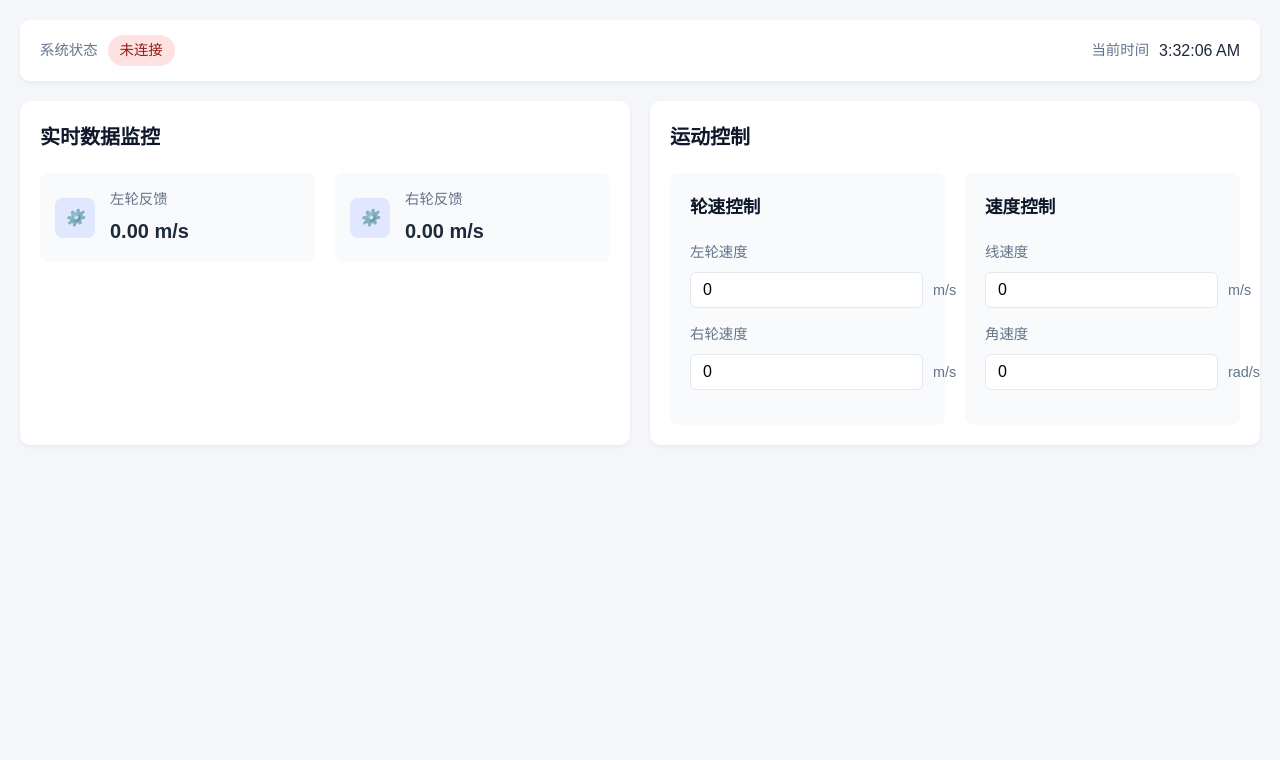
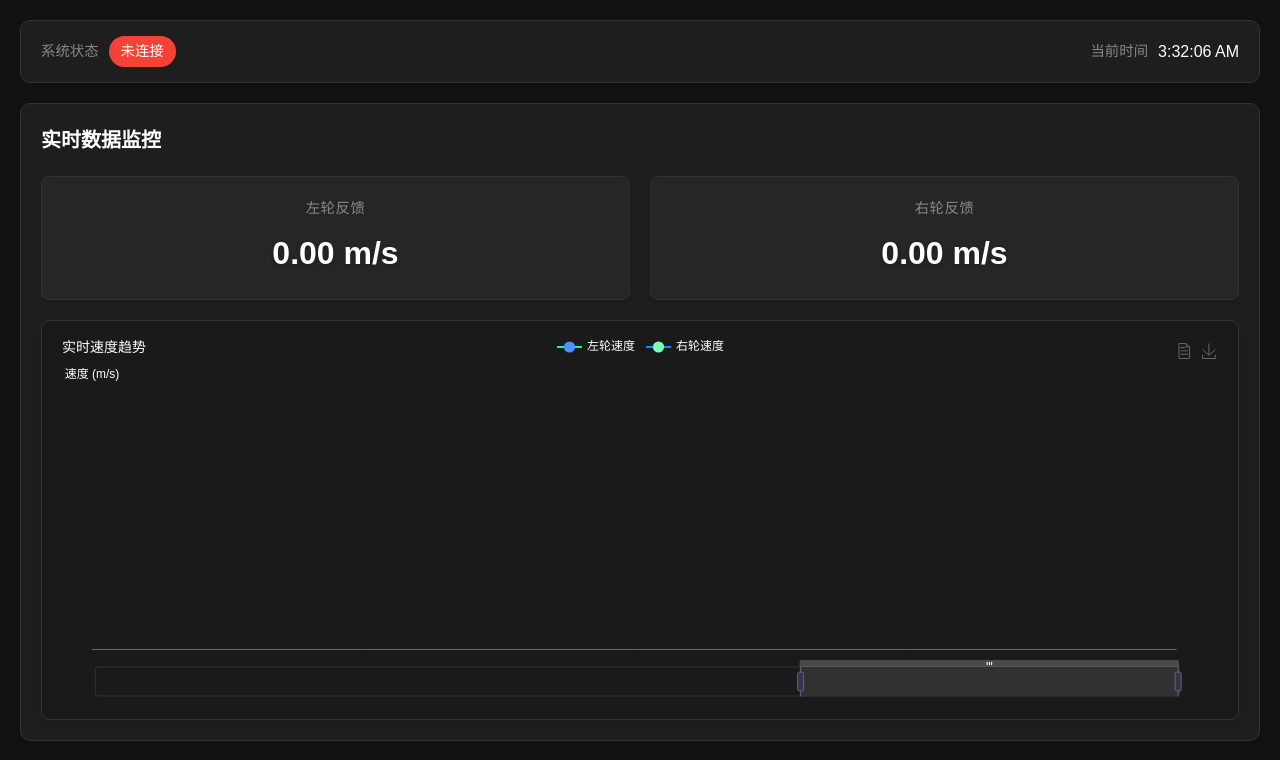
Before and after one commit to tianrking/ros2_nodejs_control, a React (Vite) app in the folder ros2-dashboard/: page / in a window 1280 px wide. Shown: the top 760 px of the page. Built offline with nearby package versions, Linux system fonts and the light colour scheme; no server answers.

Commit message:
Add echarts 	modified:   ros2-dashboard/package-lock.json 	modified:   ros2-dashboard/package.json 	modified:   ros2-dashboard/src/App.css 	modified:   ros2-dashboard/src/App.jsx

```diff
--- a/ros2-dashboard/package.json
+++ b/ros2-dashboard/package.json
@@ -10,6 +10,8 @@
     "preview": "vite preview"
   },
   "dependencies": {
+    "@ant-design/plots": "^2.3.2",
+    "echarts": "^5.5.1",
     "express": "^4.21.1",
     "rclnodejs": "^0.27.4",
     "react": "^18.3.1",
--- a/ros2-dashboard/src/App.css
+++ b/ros2-dashboard/src/App.css
@@ -1,6 +1,7 @@
 .dashboard {
   min-height: 100vh;
-  background-color: #f5f6fa;
+  background: #121212;
+  color: #ffffff;
   padding: 20px;
 }
 
@@ -8,11 +9,12 @@
 .status-bar {
   display: flex;
   justify-content: space-between;
-  background: white;
+  background: #1e1e1e;
   padding: 15px 20px;
   border-radius: 10px;
   margin-bottom: 20px;
-  box-shadow: 0 2px 4px rgba(0,0,0,0.05);
+  box-shadow: 0 4px 6px rgba(0, 0, 0, 0.1);
+  border: 1px solid #333;
 }
 
 .status-item {
@@ -22,8 +24,13 @@
 }
 
 .status-label {
-  color: #64748b;
+  color: #888;
   font-size: 0.9rem;
+}
+
+.status-value {
+  color: #fff;
+  font-weight: 500;
 }
 
 .status-indicator {
@@ -34,34 +41,28 @@
 }
 
 .status-indicator.connected {
-  background-color: #dcfce7;
-  color: #166534;
+  background: #4caf50;
+  color: white;
 }
 
 .status-indicator.disconnected {
-  background-color: #fee2e2;
-  color: #991b1b;
+  background: #f44336;
+  color: white;
 }
 
-.status-value {
-  font-weight: 500;
-  color: #1e293b;
-}
-
-/* 主要内容区域 */
+/* 主内容区样式 */
 .main-content {
   display: grid;
-  grid-template-columns: repeat(auto-fit, minmax(400px, 1fr));
   gap: 20px;
   margin-top: 20px;
 }
 
-/* 卡片通用样式 */
 .dashboard-card {
-  background: white;
+  background: #1e1e1e;
+  border: 1px solid #333;
   border-radius: 10px;
   padding: 20px;
-  box-shadow: 0 2px 4px rgba(0,0,0,0.05);
+  box-shadow: 0 4px 6px rgba(0, 0, 0, 0.1);
 }
 
 .card-header {
@@ -69,7 +70,7 @@
 }
 
 .card-header h2 {
-  color: #0f172a;
+  color: #fff;
   font-size: 1.25rem;
   font-weight: 600;
   margin: 0;
@@ -80,48 +81,53 @@
   display: grid;
   grid-template-columns: repeat(auto-fit, minmax(200px, 1fr));
   gap: 20px;
+  margin-bottom: 20px;
 }
 
 .sensor-item {
-  display: flex;
-  align-items: center;
-  padding: 15px;
-  background: #f8fafc;
+  background: #262626;
+  border: 1px solid #333;
+  padding: 20px;
   border-radius: 8px;
-  transition: transform 0.2s;
+  transition: transform 0.2s, box-shadow 0.2s;
+  box-shadow: 0 2px 4px rgba(0, 0, 0, 0.1);
 }
 
 .sensor-item:hover {
   transform: translateY(-2px);
-}
-
-.sensor-icon {
-  width: 40px;
-  height: 40px;
-  display: flex;
-  align-items: center;
-  justify-content: center;
-  background: #e0e7ff;
-  border-radius: 8px;
-  margin-right: 15px;
+  box-shadow: 0 4px 8px rgba(0, 0, 0, 0.2);
 }
 
 .sensor-info {
-  flex: 1;
+  display: flex;
+  flex-direction: column;
+  align-items: center;
 }
 
 .sensor-label {
-  display: block;
-  color: #64748b;
+  color: #888;
   font-size: 0.9rem;
-  margin-bottom: 4px;
+  margin-bottom: 8px;
+  text-transform: uppercase;
+  letter-spacing: 0.5px;
 }
 
 .sensor-value {
-  display: block;
-  color: #1e293b;
-  font-size: 1.25rem;
+  color: #fff;
+  font-size: 2rem;
   font-weight: 600;
+  text-shadow: 0 2px 4px rgba(0, 0, 0, 0.2);
+}
+
+/* 图表容器 */
+.chart-container {
+  height: 400px;
+  margin-top: 20px;
+  background: #1a1a1a;
+  border-radius: 8px;
+  padding: 15px;
+  box-shadow: 0 4px 6px rgba(0, 0, 0, 0.1);
+  border: 1px solid #333;
 }
 
 /* 控制面板样式 */
@@ -132,52 +138,74 @@
 }
 
 .control-section {
+  background: #262626;
+  border: 1px solid #333;
   padding: 20px;
-  background: #f8fafc;
   border-radius: 8px;
+  box-shadow: 0 2px 4px rgba(0, 0, 0, 0.1);
 }
 
 .control-section h3 {
-  color: #0f172a;
+  color: #fff;
   font-size: 1.1rem;
-  margin: 0 0 20px 0;
+  margin-bottom: 20px;
+  padding-bottom: 10px;
+  border-bottom: 1px solid #333;
 }
 
 .control-input-group {
-  margin-bottom: 15px;
+  margin-bottom: 20px;
+}
+
+.control-input-group:last-child {
+  margin-bottom: 0;
 }
 
 .control-input-group label {
   display: block;
-  color: #64748b;
+  color: #888;
   margin-bottom: 8px;
   font-size: 0.9rem;
+  text-transform: uppercase;
+  letter-spacing: 0.5px;
 }
 
 .input-with-unit {
   display: flex;
   align-items: center;
   gap: 10px;
+  background: #1a1a1a;
+  padding: 5px;
+  border-radius: 6px;
+  border: 1px solid #333;
 }
 
 .input-with-unit input {
   flex: 1;
   padding: 8px 12px;
-  border: 1px solid #e2e8f0;
-  border-radius: 6px;
+  background: #333;
+  color: #fff;
+  border: 1px solid #444;
+  border-radius: 4px;
   font-size: 1rem;
-  transition: border-color 0.2s;
+  transition: all 0.2s ease;
 }
 
 .input-with-unit input:focus {
   outline: none;
-  border-color: #818cf8;
-  box-shadow: 0 0 0 3px rgba(99, 102, 241, 0.1);
+  border-color: #00ff9d;
+  box-shadow: 0 0 0 2px rgba(0, 255, 157, 0.1);
+}
+
+.input-with-unit input:hover {
+  border-color: #555;
 }
 
 .unit {
-  color: #64748b;
+  color: #888;
   font-size: 0.9rem;
+  padding: 0 8px;
+  border-left: 1px solid #444;
 }
 
 /* 错误提示 */
@@ -185,12 +213,14 @@
   position: fixed;
   bottom: 20px;
   right: 20px;
-  background: #fee2e2;
-  color: #991b1b;
+  background: rgba(244, 67, 54, 0.9);
+  color: white;
   padding: 12px 20px;
   border-radius: 8px;
-  box-shadow: 0 2px 4px rgba(0,0,0,0.1);
+  box-shadow: 0 4px 6px rgba(0, 0, 0, 0.1);
   animation: slideIn 0.3s ease-out;
+  backdrop-filter: blur(8px);
+  border: 1px solid rgba(255, 255, 255, 0.1);
 }
 
 @keyframes slideIn {
@@ -206,6 +236,10 @@
 
 /* 响应式设计 */
 @media (max-width: 768px) {
+  .dashboard {
+    padding: 10px;
+  }
+
   .main-content {
     grid-template-columns: 1fr;
   }
@@ -214,4 +248,40 @@
   .control-grid {
     grid-template-columns: 1fr;
   }
+
+  .chart-container {
+    height: 300px;
+  }
+
+  .status-bar {
+    flex-direction: column;
+    gap: 10px;
+  }
+
+  .status-item {
+    justify-content: space-between;
+  }
+
+  .sensor-value {
+    font-size: 1.5rem;
+  }
 }
+
+/* 自定义滚动条 */
+::-webkit-scrollbar {
+  width: 8px;
+  height: 8px;
+}
+
+::-webkit-scrollbar-track {
+  background: #1a1a1a;
+}
+
+::-webkit-scrollbar-thumb {
+  background: #333;
+  border-radius: 4px;
+}
+
+::-webkit-scrollbar-thumb:hover {
+  background: #444;
+}
--- a/ros2-dashboard/src/App.jsx
+++ b/ros2-dashboard/src/App.jsx
@@ -1,10 +1,13 @@
 import { useState, useEffect, useRef } from 'react'
+import * as echarts from 'echarts';
 import './App.css'
 
 function App() {
   const [connected, setConnected] = useState(false)
   const [error, setError] = useState(null)
   const wsRef = useRef(null)
+  const chartRef = useRef(null)
+  const chartInstanceRef = useRef(null)
   const [currentTime, setCurrentTime] = useState(new Date().toLocaleTimeString())
 
   // 实时数据状态
@@ -12,6 +15,14 @@
     wheelLeftFeedback: 0,
     wheelRightFeedback: 0
   })
+
+  // 历史数据
+  const [chartData, setChartData] = useState({
+    times: [],
+    leftWheel: [],
+    rightWheel: []
+  })
+  const MAX_DATA_POINTS = 100 // 最多显示100个数据点
 
   // 控制参数
   const [wheelSpeed, setWheelSpeed] = useState({
@@ -23,14 +34,244 @@
     angular: 0
   })
 
+  // 初始化图表
+  useEffect(() => {
+    if (chartRef.current) {
+      chartInstanceRef.current = echarts.init(chartRef.current, 'dark');
+
+      const option = {
+        backgroundColor: 'transparent',
+        title: {
+          text: '实时速度趋势',
+          textStyle: {
+            fontSize: 14,
+            color: '#fff',
+            fontWeight: 'normal'
+          }
+        },
+        tooltip: {
+          trigger: 'axis',
+          axisPointer: {
+            type: 'cross',
+            label: {
+              backgroundColor: '#283b56'
+            }
+          }
+        },
+        legend: {
+          data: ['左轮速度', '右轮速度'],
+          textStyle: {
+            color: '#fff'
+          }
+        },
+        toolbox: {
+          show: true,
+          feature: {
+            dataView: {
+              readOnly: true,
+              textColor: '#fff',
+              backgroundColor: '#1a1a1a',
+              borderColor: '#333'
+            },
+            saveAsImage: {
+              backgroundColor: '#1a1a1a'
+            }
+          },
+          iconStyle: {
+            borderColor: '#666'
+          }
+        },
+        dataZoom: [
+          {
+            show: true,
+            realtime: true,
+            start: 65,
+            end: 100,
+            textStyle: {
+              color: '#fff'
+            },
+            borderColor: '#333',
+            backgroundColor: '#1a1a1a',
+            fillerColor: 'rgba(255,255,255,0.1)',
+            handleStyle: {
+              borderColor: '#666'
+            }
+          },
+          {
+            type: 'inside',
+            realtime: true,
+            start: 65,
+            end: 100
+          }
+        ],
+        grid: {
+          left: '3%',
+          right: '4%',
+          bottom: '15%',
+          containLabel: true
+        },
+        xAxis: {
+          type: 'category',
+          boundaryGap: false,
+          data: [],
+          axisLine: {
+            lineStyle: {
+              color: '#666'
+            }
+          },
+          axisLabel: {
+            formatter: (value) => new Date(parseInt(value)).toLocaleTimeString(),
+            color: '#fff'
+          },
+          splitLine: {
+            show: false
+          }
+        },
+        yAxis: {
+          type: 'value',
+          name: '速度 (m/s)',
+          nameTextStyle: {
+            color: '#fff'
+          },
+          axisLabel: {
+            color: '#fff'
+          },
+          axisLine: {
+            lineStyle: {
+              color: '#666'
+            }
+          },
+          splitLine: {
+            lineStyle: {
+              color: 'rgba(255,255,255,0.1)',
+              type: 'dashed'
+            }
+          }
+        },
+        series: [
+          {
+            name: '左轮速度',
+            type: 'line',
+            smooth: true,
+            symbol: 'none',
+            sampling: 'lttb',
+            animation: false,
+            lineStyle: {
+              width: 2,
+              color: '#00ff9d'
+            },
+            areaStyle: {
+              opacity: 0.2,
+              color: new echarts.graphic.LinearGradient(0, 0, 0, 1, [
+                { offset: 0, color: '#00ff9d' },
+                { offset: 1, color: 'rgba(0, 255, 157, 0)' }
+              ])
+            },
+            data: []
+          },
+          {
+            name: '右轮速度',
+            type: 'line',
+            smooth: true,
+            symbol: 'none',
+            sampling: 'lttb',
+            animation: false,
+            lineStyle: {
+              width: 2,
+              color: '#0091ff'
+            },
+            areaStyle: {
+              opacity: 0.2,
+              color: new echarts.graphic.LinearGradient(0, 0, 0, 1, [
+                { offset: 0, color: '#0091ff' },
+                { offset: 1, color: 'rgba(0, 145, 255, 0)' }
+              ])
+            },
+            data: []
+          }
+        ]
+      };
+
+      chartInstanceRef.current.setOption(option);
+
+      const handleResize = () => {
+        chartInstanceRef.current?.resize();
+      };
+
+      window.addEventListener('resize', handleResize);
+
+      return () => {
+        window.removeEventListener('resize', handleResize);
+        chartInstanceRef.current?.dispose();
+      };
+    }
+  }, []);
+
+  // 更新图表数据
+  const updateChart = (newData) => {
+    if (!chartInstanceRef.current) return;
+
+    const { times, leftWheel, rightWheel } = newData;
+
+    // 确保数据格式正确
+    const formattedData = times.map((time, index) => ({
+      time,
+      leftWheel: leftWheel[index] || 0,
+      rightWheel: rightWheel[index] || 0
+    }));
+
+    chartInstanceRef.current.setOption({
+      xAxis: {
+        data: formattedData.map(item => item.time)
+      },
+      series: [
+        {
+          name: '左轮速度',
+          data: formattedData.map(item => item.leftWheel),
+          type: 'line',
+          smooth: true,
+          showSymbol: false,
+          lineStyle: {
+            width: 2,
+            color: '#00ff9d'  // 绿色
+          },
+          areaStyle: {
+            opacity: 0.2,
+            color: new echarts.graphic.LinearGradient(0, 0, 0, 1, [
+              { offset: 0, color: '#00ff9d' },
+              { offset: 1, color: 'rgba(0, 255, 157, 0)' }
+            ])
+          }
+        },
+        {
+          name: '右轮速度',
+          data: formattedData.map(item => item.rightWheel),
+          type: 'line',
+          smooth: true,
+          showSymbol: false,
+          lineStyle: {
+            width: 2,
+            color: '#0091ff'  // 蓝色
+          },
+          areaStyle: {
+            opacity: 0.2,
+            color: new echarts.graphic.LinearGradient(0, 0, 0, 1, [
+              { offset: 0, color: '#0091ff' },
+              { offset: 1, color: 'rgba(0, 145, 255, 0)' }
+            ])
+          }
+        }
+      ]
+    });
+  };
+
+
   // 时间更新效果
   useEffect(() => {
-    // 每秒更新时间
     const timer = setInterval(() => {
       setCurrentTime(new Date().toLocaleTimeString())
-    }, 1000)
+    }, 100)
 
-    // 清理函数
     return () => clearInterval(timer)
   }, [])
 
@@ -61,16 +302,46 @@
         const message = JSON.parse(event.data)
         console.log('Received message:', message)
 
+        // 更新当前传感器数据
         setSensorData(prev => {
-          switch(message.topic) {
-            case '/wheel_left/feedback':
-              return { ...prev, wheelLeftFeedback: message.data }
-            case '/wheel_right/feedback':
-              return { ...prev, wheelRightFeedback: message.data }
-            default:
-              return prev
+          const newData = { ...prev }
+          if (message.topic === '/wheel_left/feedback') {
+            newData.wheelLeftFeedback = message.data
+          } else if (message.topic === '/wheel_right/feedback') {
+            newData.wheelRightFeedback = message.data
           }
+          return newData
         })
+
+        // 更新图表数据
+        setChartData(prev => {
+          const timestamp = new Date().getTime()
+          const newTimes = [...prev.times, timestamp]
+          const newLeftWheel = [...prev.leftWheel]
+          const newRightWheel = [...prev.rightWheel]
+
+          if (message.topic === '/wheel_left/feedback') {
+            newLeftWheel.push(message.data)
+            newRightWheel.push(newRightWheel.length > 0 ? newRightWheel[newRightWheel.length - 1] : 0)
+          } else if (message.topic === '/wheel_right/feedback') {
+            newRightWheel.push(message.data)
+            newLeftWheel.push(newLeftWheel.length > 0 ? newLeftWheel[newLeftWheel.length - 1] : 0)
+          }
+
+          // 保持数据点数量限制
+          const sliceStart = Math.max(0, newTimes.length - MAX_DATA_POINTS)
+          const newData = {
+            times: newTimes.slice(sliceStart),
+            leftWheel: newLeftWheel.slice(sliceStart),
+            rightWheel: newRightWheel.slice(sliceStart)
+          }
+
+          // 更新图表
+          updateChart(newData)
+
+          return newData
+        })
+
       } catch (err) {
         console.error('Error parsing message:', err)
       }
@@ -93,7 +364,7 @@
   }
 
   const handleWheelSpeedChange = (wheel, value) => {
-    const speed = parseFloat(value)
+    const speed = parseFloat(value) || 0
     setWheelSpeed(prev => ({
       ...prev,
       [wheel]: speed
@@ -102,7 +373,7 @@
   }
 
   const handleVelocityChange = (type, value) => {
-    const vel = parseFloat(value)
+    const vel = parseFloat(value) || 0
     setVelocity(prev => ({
       ...prev,
       [type]: vel
@@ -138,24 +409,21 @@
           </div>
           <div className="sensor-grid">
             <div className="sensor-item">
-              <div className="sensor-icon">
-                <i className="icon">⚙️</i>
-              </div>
               <div className="sensor-info">
                 <span className="sensor-label">左轮反馈</span>
                 <span className="sensor-value">{sensorData.wheelLeftFeedback.toFixed(2)} m/s</span>
               </div>
             </div>
             <div className="sensor-item">
-              <div className="sensor-icon">
-                <i className="icon">⚙️</i>
-              </div>
               <div className="sensor-info">
                 <span className="sensor-label">右轮反馈</span>
                 <span className="sensor-value">{sensorData.wheelRightFeedback.toFixed(2)} m/s</span>
               </div>
             </div>
           </div>
+
+          {/* ECharts 图表容器 */}
+          <div ref={chartRef} className="chart-container" />
         </div>
 
         {/* 控制面板卡片 */}
```
Also changed, not shown: 1 other file (tests, documents, lock files or other folders).
